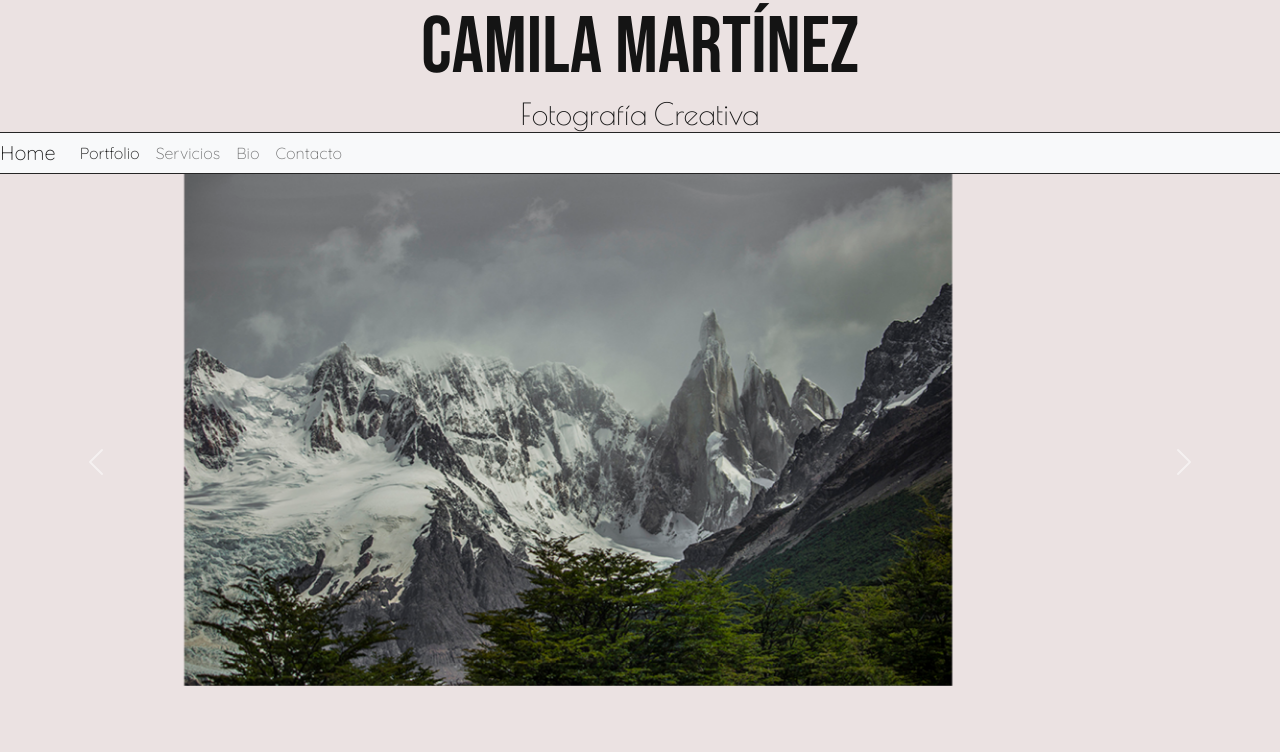
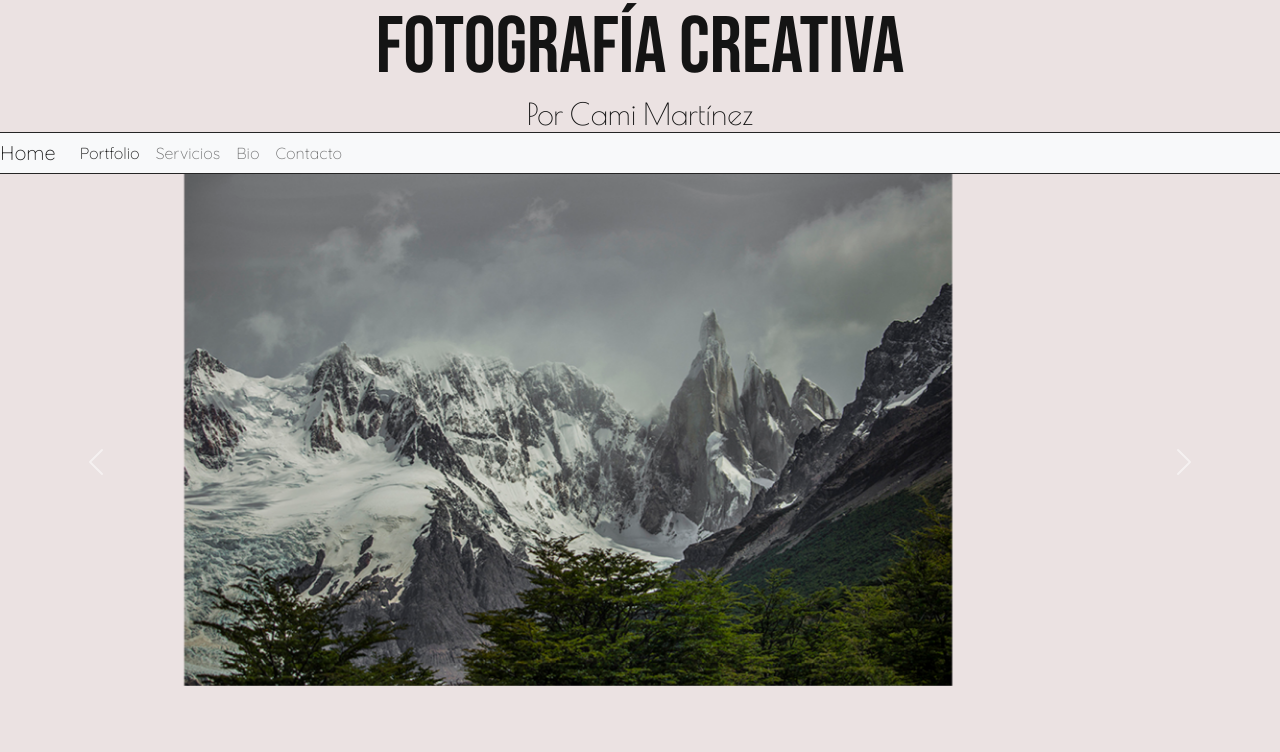
Before and after one commit to Cammartz/tercer_repo, a website: page index.html in a window 1280 px wide. Shown: the top 752 px of the page. Drawn offline with nearby package versions, Linux system fonts and the light colour scheme.

Commit message:
nuevo commit

```diff
--- a/index.html
+++ b/index.html
@@ -18,10 +18,10 @@
 <body class="container-fluid">
     <header>
         <div class="row">
-            <h1 class="col-12 estiloTitulo"> Camila Martínez </h1>
+            <h1 class="col-12 estiloTitulo"> FOTOGRAFÍA CREATIVA </h1>
         </div>
         <div class="row">
-            <h2 class="col-12 estiloSubtitulo">Fotografía Creativa</h2>
+            <h2 class="col-12 estiloSubtitulo">Por Cami Martínez</h2>
         </div>
 </header>
 <nav class="navbar navbar-expand-lg navbar-light bg-light menu">
```
